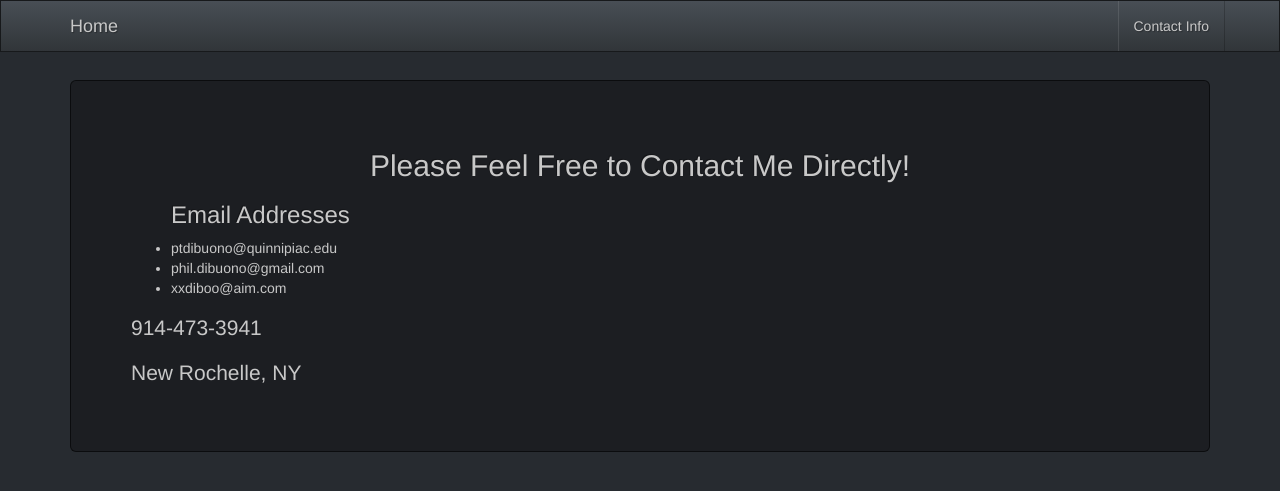
After one commit to pdibuono/personal_website, a Django app: page /contact_info/ in a window 1280 px wide. The commit adds this page. Shown: the top 491 px of the page. Run offline with Django 3.2, Linux system fonts and the light colour scheme; some libraries are stand-ins or nearby versions.

Commit message:
Add contact info

```diff
--- a/core/urls.py
+++ b/core/urls.py
@@ -6,4 +6,5 @@ urlpatterns = patterns('',
     url(r'^contact/create/$', ContactCreateView.as_view(), name='contact_create'),
     url(r'^success/$', Success.as_view(), name='success'),
     url(r'^aboutme/$', AboutMeView.as_view(), name='aboutme'),
+    url(r'^contact_info/$', ContactInfoView.as_view(), name='contact_info'),
 )
--- a/core/views.py
+++ b/core/views.py
@@ -19,3 +19,6 @@ class Success(TemplateView):
 
 class AboutMeView(TemplateView):
     template_name = 'aboutme.html'
+
+class ContactInfoView(TemplateView):
+    template_name = 'contact_info.html'
--- a/templates/base.html
+++ b/templates/base.html
@@ -23,7 +23,7 @@
         </div>
         <div id="navbar" class="navbar-collapse collapse">
           <ul class="nav navbar-nav navbar-right">
-            <li><a href="{% url 'contact_create' %}">Submit Question</a></li>
+            <li><a href="{% url 'contact_info' %}">Contact Info</a></li>
           </ul>
         </div>
       </div>
--- /dev/null
+++ b/templates/contact_info.html
@@ -0,0 +1,17 @@
+{% extends 'base.html' %}
+{% block content %}
+{% load staticfiles %}
+
+<div class="jumbotron">
+  <h2><center>Please Feel Free to Contact Me Directly!</center></h2>
+<p>
+<ul><h3>Email Addresses</h3>
+<li>ptdibuono@quinnipiac.edu</li>
+<li>phil.dibuono@gmail.com</li>
+<li>xxdiboo@aim.com</li>
+</ul>
+</p>
+<p>914-473-3941</p>
+<p>New Rochelle, NY</p>
+</div>
+{% endblock %}
```
Also changed, not shown: core/models.py (line endings or trailing spaces).
